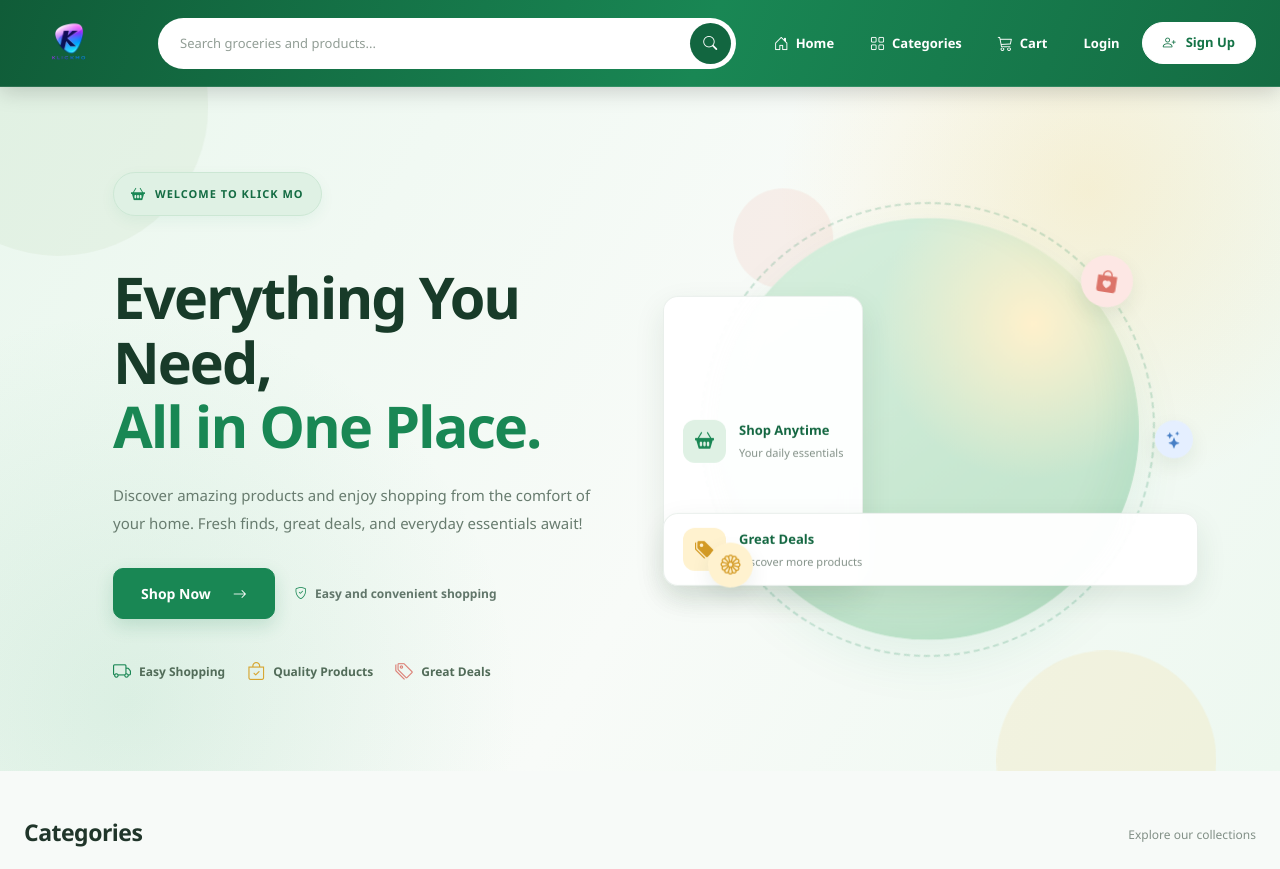
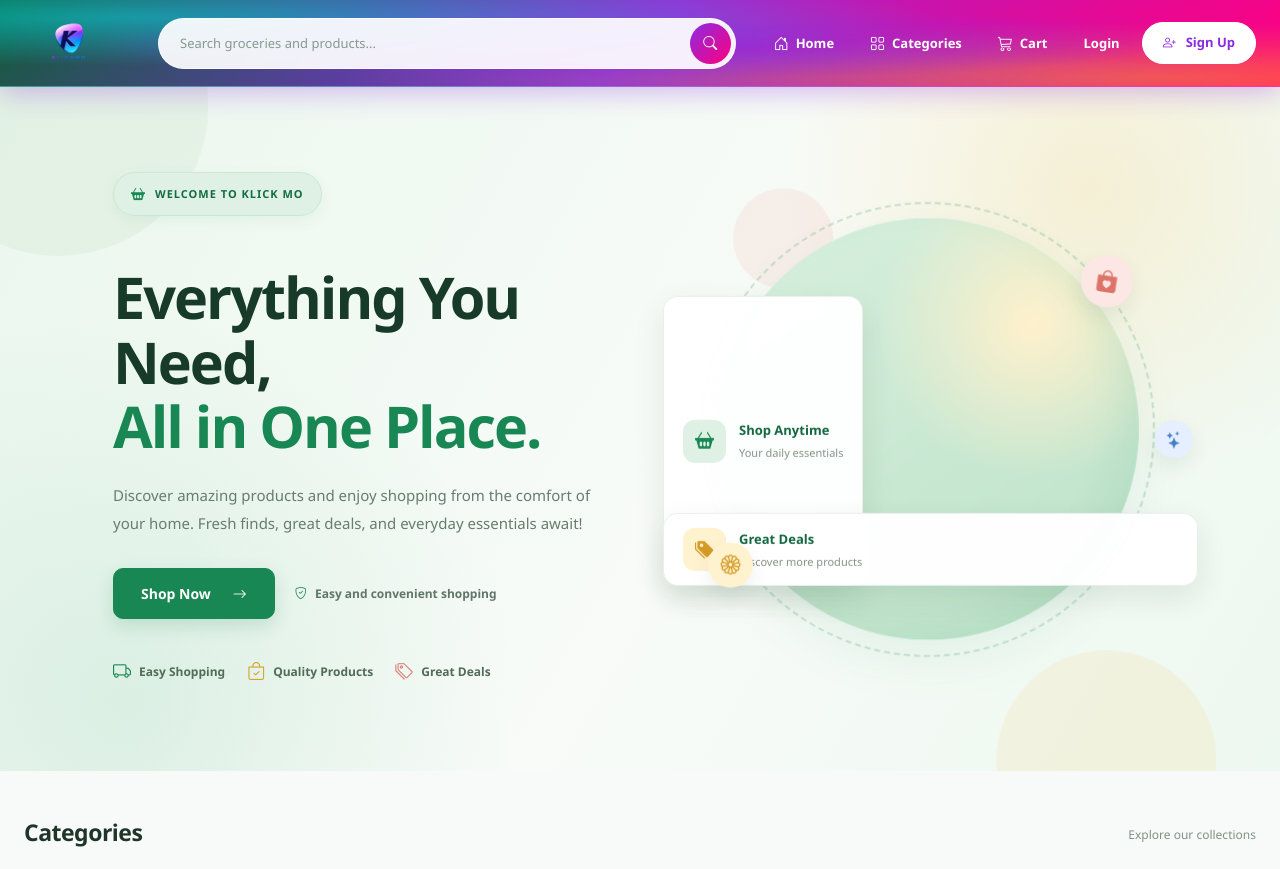
Before and after one commit to jonelalonte/KLICKMARK, a PHP site: page / in a window 1280 px wide. Shown: the top 869 px of the page. Run offline with PHP 8.4, Linux system fonts and the light colour scheme; data that the repository does not hold is empty.

Commit message:
Apply gradient mesh background and enhanced button hover effects to navbar

```diff
--- a/assets/css/navbar.css
+++ b/assets/css/navbar.css
@@ -11,21 +10,22 @@
     width: 100%;
     padding: 13px 0;
 
-    background: linear-gradient(
-        110deg,
-        #105c38,
-        #198754 55%,
-        #146c43
-    );
+    /* In-apply dito ang mesh gradient na may cyan, vibrant purple, pink, at yellow tint */
+    background:
+        radial-gradient(at 10% 20%, rgba(0, 242, 254, 0.45) 0px, transparent 50%),
+        radial-gradient(at 90% 10%, rgba(255, 0, 127, 0.4) 0px, transparent 50%),
+        radial-gradient(at 50% 50%, rgba(138, 43, 226, 0.85) 0px, transparent 60%),
+        radial-gradient(at 90% 90%, rgba(255, 204, 0, 0.4) 0px, transparent 50%),
+        linear-gradient(135deg, #105c38, #8a2be2 50%, #ff007f 100%);
 
-    border-bottom: 1px solid rgba(255,255,255,0.12);
-    box-shadow: 0 3px 14px rgba(0,0,0,0.13);
+    border-bottom: 1px solid rgba(255, 255, 255, 0.2);
+    box-shadow: 0 4px 20px rgba(0, 0, 0, 0.2);
 
-    transition: box-shadow 0.25s ease;
+    transition: box-shadow 0.3s ease;
 }
 
 .klick-navbar:hover {
-    box-shadow: 0 5px 20px rgba(0,0,0,0.17);
+    box-shadow: 0 6px 25px rgba(138, 43, 226, 0.3);
 }
 
 /* LOGO */
@@ -67,15 +69,17 @@
     flex-wrap: nowrap;
     padding: 4px;
 
-    background: #ffffff;
-    border: 1px solid rgba(255,255,255,0.6);
+    background: rgba(255, 255, 255, 0.92);
+    backdrop-filter: blur(8px);
+    border: 1px solid rgba(255, 255, 255, 0.7);
     border-radius: 30px;
 
-    transition: box-shadow 0.25s ease;
+    transition: box-shadow 0.25s ease, background 0.25s ease;
 }
 
 .navbar-search .input-group:focus-within {
-    box-shadow: 0 0 0 4px rgba(255,255,255,0.17);
+    background: #ffffff;
+    box-shadow: 0 0 0 4px rgba(255, 0, 127, 0.25);
 }
 
 .navbar-search .form-control {
@@ -95,7 +99,7 @@
 }
 
 .navbar-search .form-control::placeholder {
-    color: #929e96;
+    color: #88998f;
 }
 
 .navbar-search .search-btn {
@@ -105,21 +109,21 @@
 
     padding: 0;
 
-    background: #126640;
+    background: linear-gradient(135deg, #8a2be2, #ff007f);
     border: none;
     border-radius: 50% !important;
 
     color: #ffffff;
     font-size: 14px;
 
-    transition: background 0.2s ease,
-                transform 0.2s ease;
+    transition: background 0.25s ease, transform 0.25s ease, box-shadow 0.25s ease;
 }
 
 .navbar-search .search-btn:hover {
-    background: #0b4e2d;
+    background: linear-gradient(135deg, #9b4fd8, #ff3399);
     color: #ffffff;
-    transform: scale(1.04);
+    transform: scale(1.08) rotate(5deg);
+    box-shadow: 0 4px 15px rgba(255, 0, 127, 0.4);
 }
 
 /* NAVIGATION */
@@ -140,29 +144,35 @@
     font-size: 13px;
     font-weight: 650;
 
-    border-radius: 9px;
+    border-radius: 10px;
     white-space: nowrap;
 
-    transition: background 0.2s ease,
-                transform 0.2s ease;
+    transition: background 0.25s ease, transform 0.25s ease, box-shadow 0.25s ease;
 }
 
 .klick-navbar .nav-link i {
     font-size: 15px;
+    transition: transform 0.2s ease;
+}
+
+.klick-navbar .nav-link:hover i {
+    transform: scale(1.2);
 }
 
 .klick-navbar .nav-link:hover,
 .klick-navbar .nav-link:focus,
 .klick-navbar .nav-link.active {
     color: #ffffff !important;
-    background: rgba(255,255,255,0.16);
+    background: rgba(255, 255, 255, 0.22);
+    backdrop-filter: blur(4px);
+    box-shadow: 0 4px 12px rgba(0, 0, 0, 0.1);
 }
 
 .klick-navbar .nav-link:hover {
-    transform: translateY(-1px);
+    transform: translateY(-2px);
 }
 
-/* SIGN UP */
+/* SIGN UP BUTTON */
 
 .klick-navbar .signup-btn {
     display: inline-flex;
@@ -176,22 +186,22 @@
     border: 1px solid #ffffff;
     border-radius: 30px;
 
-    color: #157347 !important;
+    color: #8a2be2 !important;
     font-size: 13px;
     font-weight: 750;
 
     white-space: nowrap;
 
-    transition: all 0.22s ease;
+    transition: all 0.25s ease;
 }
 
 .klick-navbar .signup-btn:hover {
-    background: #e8f5ec;
-    border-color: #e8f5ec;
-    color: #105c38 !important;
+    background: linear-gradient(135deg, #ff007f, #8a2be2);
+    border-color: transparent;
+    color: #ffffff !important;
 
-    transform: translateY(-2px);
-    box-shadow: 0 4px 12px rgba(0,0,0,0.12);
+    transform: translateY(-3px);
+    box-shadow: 0 6px 18px rgba(255, 0, 127, 0.35);
 }
 
 /* ACCOUNT DROPDOWN */
```
Also changed, not shown: other parts of assets/css/navbar.css (+33 -17 lines).
